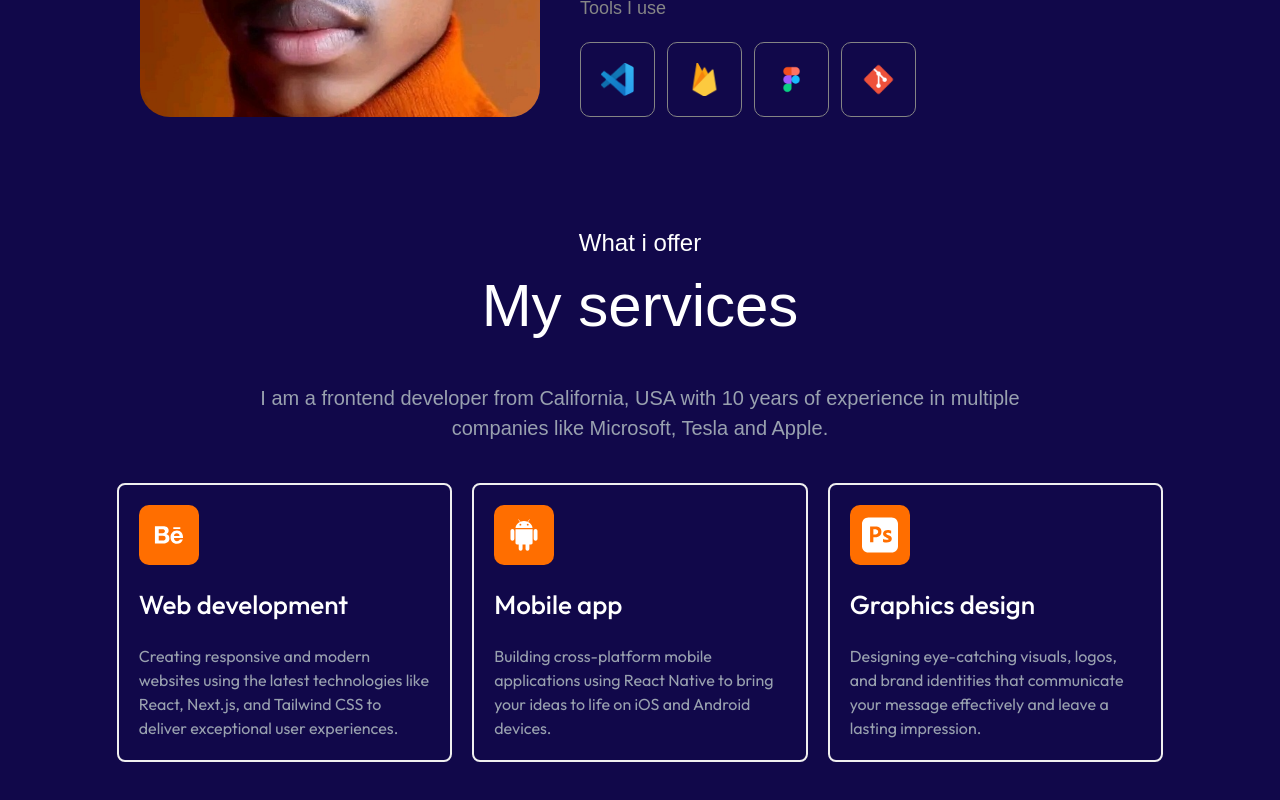
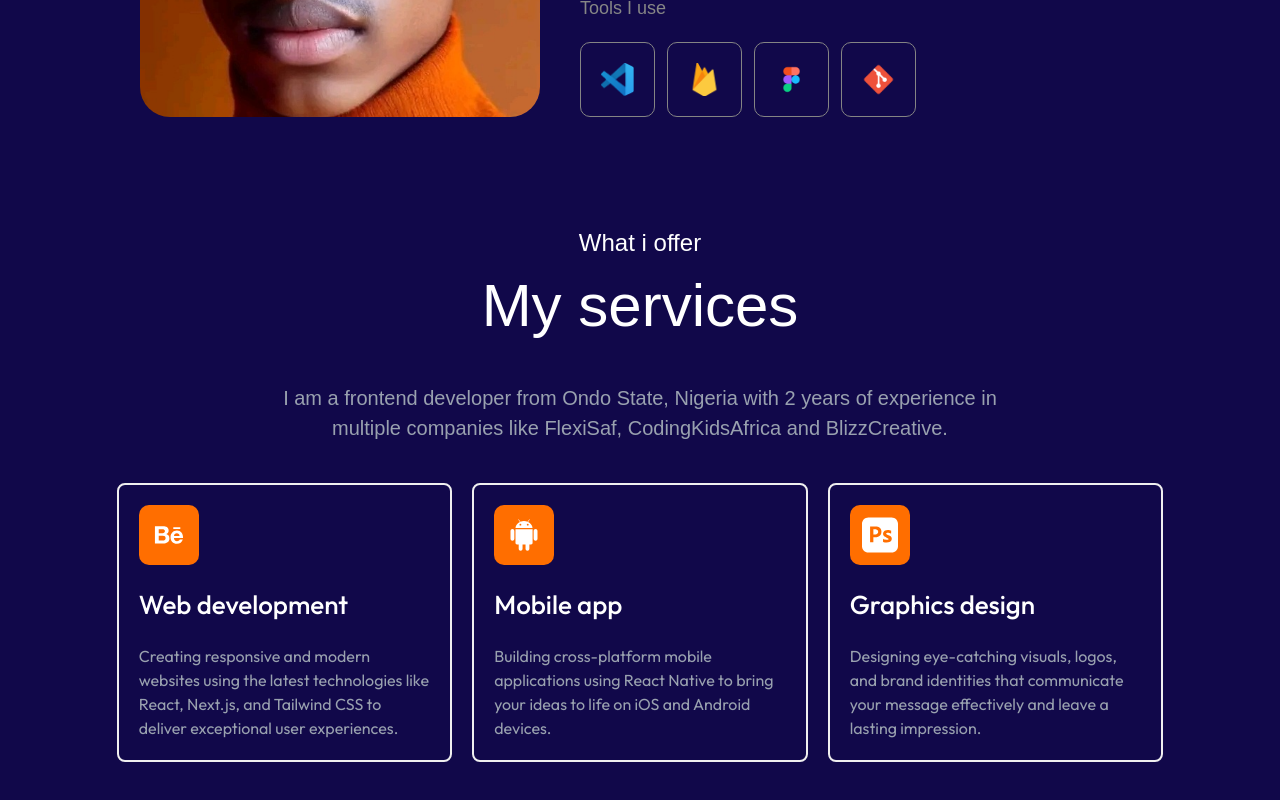
Before and after one commit to BusandCode/BusandCode, a Next.js app: page / in a window 1280 px wide. Shown: the part 1360-2160 px from the top of the page. Built offline with nearby package versions, Linux system fonts and the light colour scheme; a web font is replaced by a local one.

Commit message:
changes to services

```diff
--- a/components/Services.jsx
+++ b/components/Services.jsx
@@ -9,8 +9,8 @@ const Services = () => {
         <div className='text-center max-w-[764px] mx-auto'>
             <h3 className='text-[20px] md:text-[24px] font-normal text-center text-white'>What i offer</h3>
             <h1 className='text-[36px] md:text-[48px] lg:text-[60px] font-normal text-center mb-8 text-white'>My services</h1>
-            <p className='text-[20px] text-gray-400'>I am a frontend developer from California, USA with 10 years of experience in multiple
-            companies like Microsoft, Tesla and Apple.</p>
+            <p className='text-[20px] text-gray-400'>I am a frontend developer from Ondo State, Nigeria with 2 years of experience in multiple
+            companies like FlexiSaf, CodingKidsAfrica and BlizzCreative.</p>
         </div>
         <div className='grid grid-cols-1 md:grid-cols-2 lg:grid-cols-3 gap-5 mt-10 px-5 place-items-center'>
             <article className='max-w-[335.49px] max-h-[329px] cursor-pointer
```
